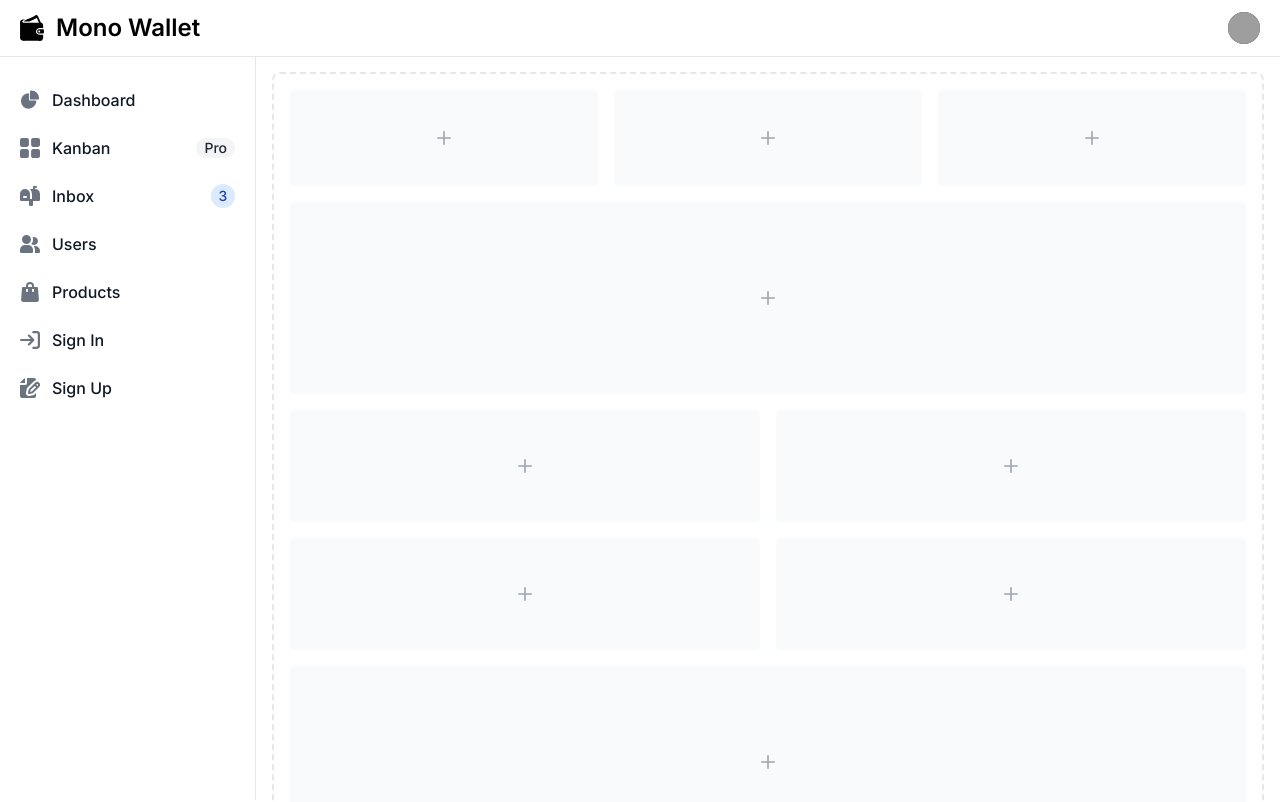
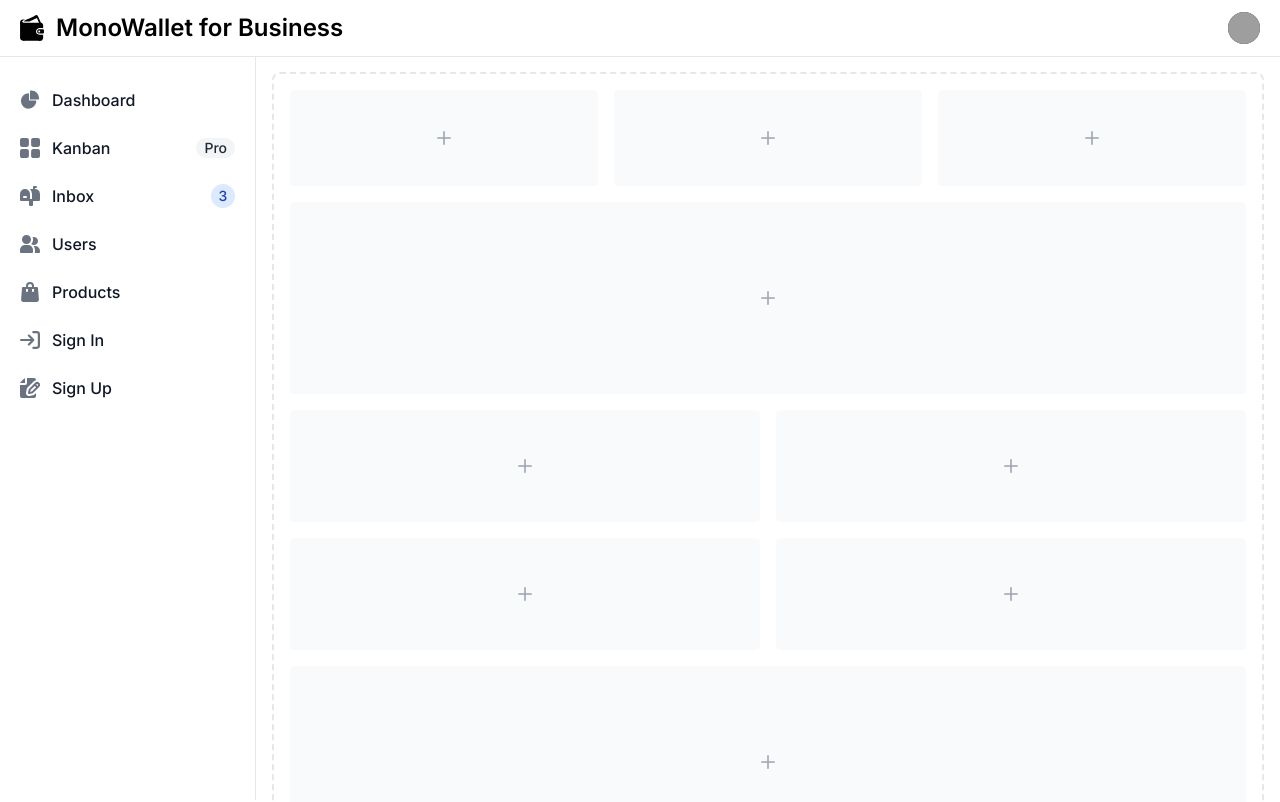
Before and after one commit to kei-matsuoka/sbt-studio, a Next.js app: page / in a window 1280 px wide. Shown: the top 802 px of the page. Built offline with nearby package versions, Linux system fonts and the light colour scheme; grey boxes are pictures that could not be loaded.

Commit message:
Sidebarの修正

```diff
--- a/src/app/page.tsx
+++ b/src/app/page.tsx
@@ -38,7 +38,7 @@ export default function Home() {
                   height={24}
                 />
                 <span className="self-center text-xl font-semibold sm:text-2xl whitespace-nowrap dark:text-white">
-                  Mono Wallet
+                  MonoWallet for Business
                 </span>
               </a>
             </div>
```
